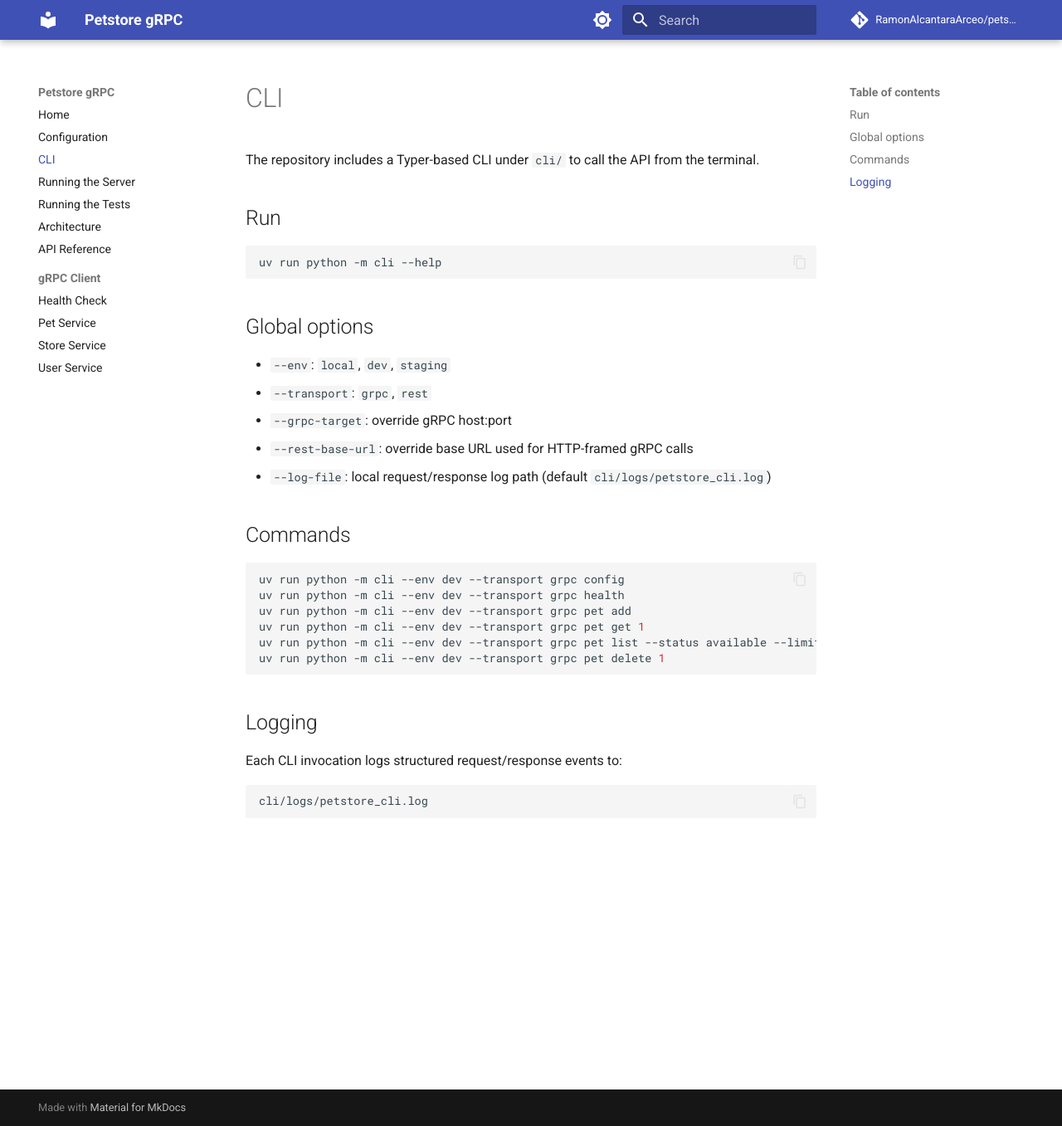
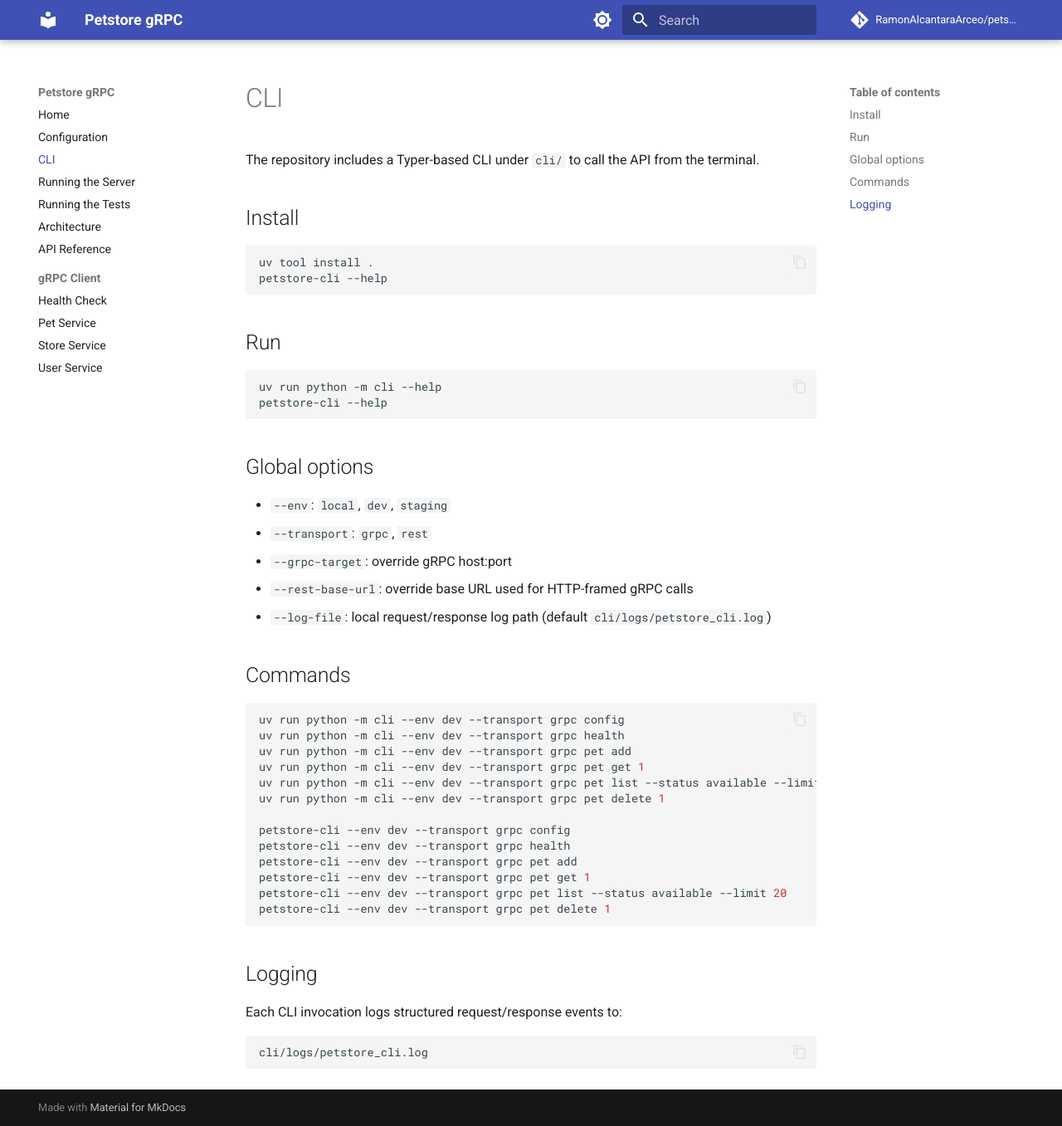
Before and after one commit to RamonAlcantaraArceo/petstore-grpc, an MkDocs documentation site: the page built from docs/cli.md, in a window 1280 px wide and 1357 px high. Shown: the whole window at 83% size. Built offline with MkDocs 1.6.1 and Material for MkDocs 9.7.7, drawn with Linux system fonts in a browser that asks for light colours; comment, search, counter and statistics services are not loaded.

Commit message:
Package and expose installable CLI command
Co-authored-by: Copilot <223556219+Copilot@users.noreply.github.com>

````diff
--- a/docs/cli.md
+++ b/docs/cli.md
@@ -1,11 +1,19 @@
 # CLI
 
 The repository includes a Typer-based CLI under `cli/` to call the API from the terminal.
+
+## Install
+
+```bash
+uv tool install .
+petstore-cli --help
+```
 
 ## Run
 
 ```bash
 uv run python -m cli --help
+petstore-cli --help
 ```
 
 ## Global options
@@ -25,6 +33,13 @@ uv run python -m cli --env dev --transport grpc pet add
 uv run python -m cli --env dev --transport grpc pet get 1
 uv run python -m cli --env dev --transport grpc pet list --status available --limit 20
 uv run python -m cli --env dev --transport grpc pet delete 1
+
+petstore-cli --env dev --transport grpc config
+petstore-cli --env dev --transport grpc health
+petstore-cli --env dev --transport grpc pet add
+petstore-cli --env dev --transport grpc pet get 1
+petstore-cli --env dev --transport grpc pet list --status available --limit 20
+petstore-cli --env dev --transport grpc pet delete 1
 ```
 
 ## Logging
--- a/pyproject.toml
+++ b/pyproject.toml
@@ -14,6 +14,7 @@ dependencies = [
 
 [project.scripts]
 petstore-grpc = "petstore_grpc.__main__:main"
+petstore-cli = "cli.main:run"
 
 [build-system]
 requires = ["hatchling"]
@@ -26,7 +27,7 @@ path = "src/petstore_grpc/__init__.py"
 allow-direct-references = true
 
 [tool.hatch.build.targets.wheel]
-packages = ["src/petstore_grpc"]
+packages = ["src/petstore_grpc", "cli"]
 
 [dependency-groups]
 dev = [
````
Also changed, not shown: README.md (+8 -0 lines).
